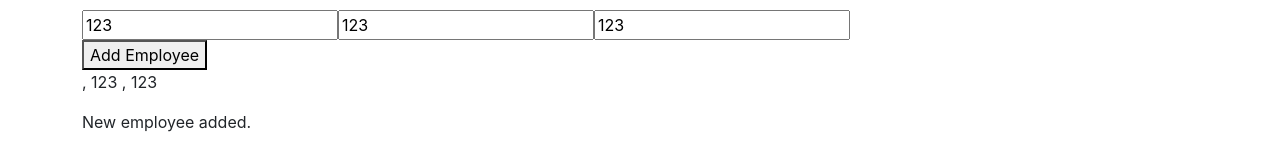
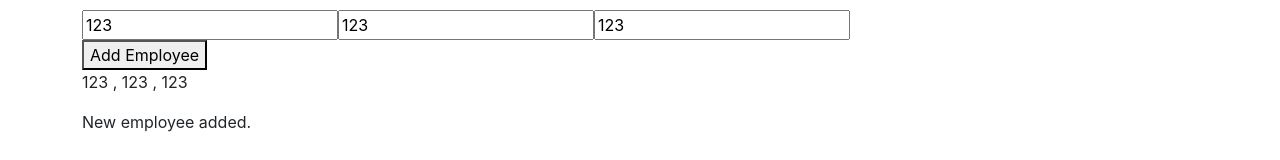
Before and after one commit to AKASHKASAR/cg-react-app, a React (Create React App) app: page /emp in a window 1280 px wide. Shown: the part 492-652 px from the top of the page. Built offline with nearby package versions, Linux system fonts and the light colour scheme; no server answers.

Commit message:
Update JavaData.js

```diff
--- a/src/components/training/JavaData.js
+++ b/src/components/training/JavaData.js
@@ -51,19 +51,12 @@ let JavaData = (props) => {
         setNewEmp({ eid: e.target.value });
     }
     const handleChangeEname = (e) => {
-        setNewEmp({ nname: e.target.value });
+        setNewEmp({ ename: e.target.value });
     }
     const handleChangeSalary = (e) => {
         setNewEmp({ salary: e.target.value });
     }
 
-    // const handleChange = (event) => {
-    //     setNewEmp({ [event.target.id]: event.target.value });
-    //     console.log(event.target.value.id);
-    //     console.log(event.target.value.ename);
-    //     console.log(event.target.value.salary);
-    //     console.log(newEmp.ename);
-    // }
 
     const handleSubmit = (event) => {
         const tempEmp = newEmp;
@@ -76,16 +69,6 @@ let JavaData = (props) => {
         event.preventDefault();
     }
 
-    // const addnewEmployee = () => {
-    //     console.log(`addNewEmployee`);
-    //     console.log(newEmp.ename);
-    //     axios.post(`/addEmployee`, { id: 555, name: '555', salay: 555 })
-    //         .then((response) => {
-    //             console.log(response.data);
-    //         }).catch((error) => {
-    //             console.log(error.message)
-    //         });
-    // }
 
     return (
         <div>
@@ -121,7 +104,7 @@ let JavaData = (props) => {
                     <button type="submit">Add Employee</button>
                 </form>
                 <div>
-                    <p> {newEmp.id} , {newEmp.ename} , {newEmp.salary} </p>
+                    <p> {newEmp.eid} , {newEmp.ename} , {newEmp.salary} </p>
                 </div>
                 <p> New employee added. </p>
             </div>
```
